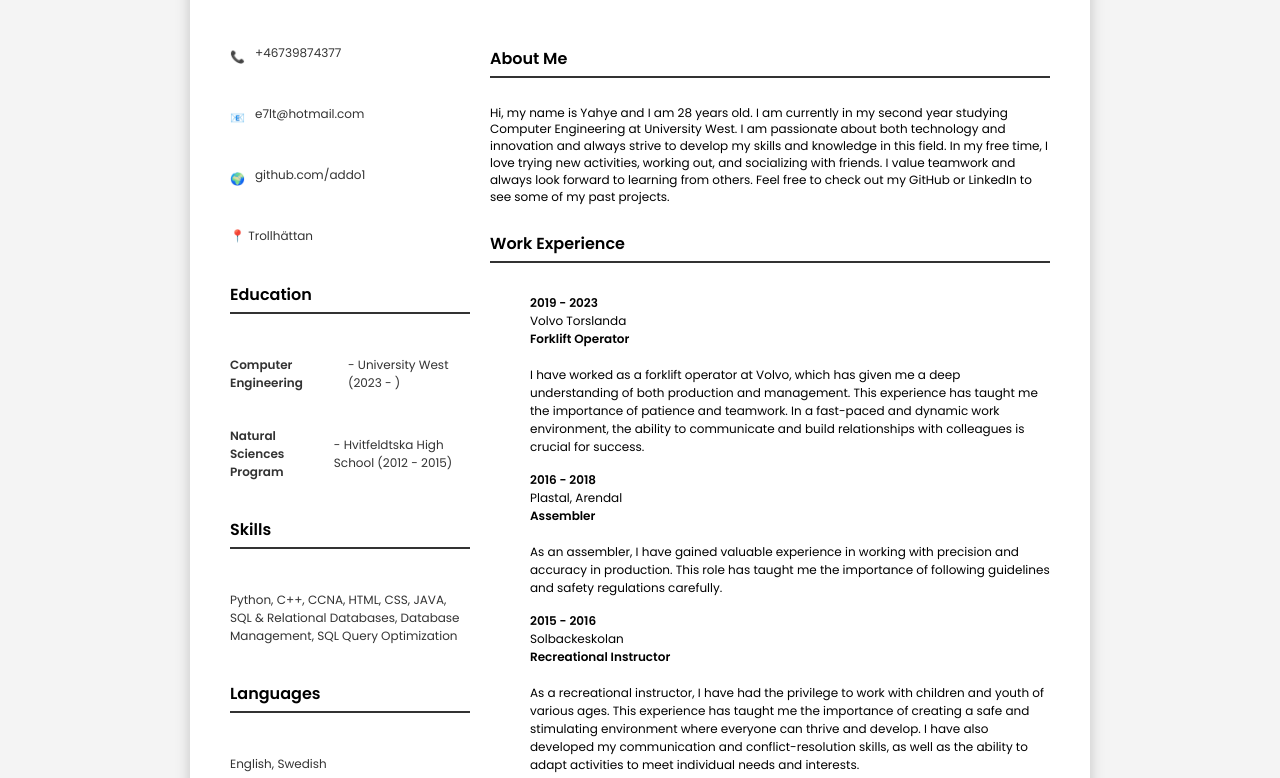
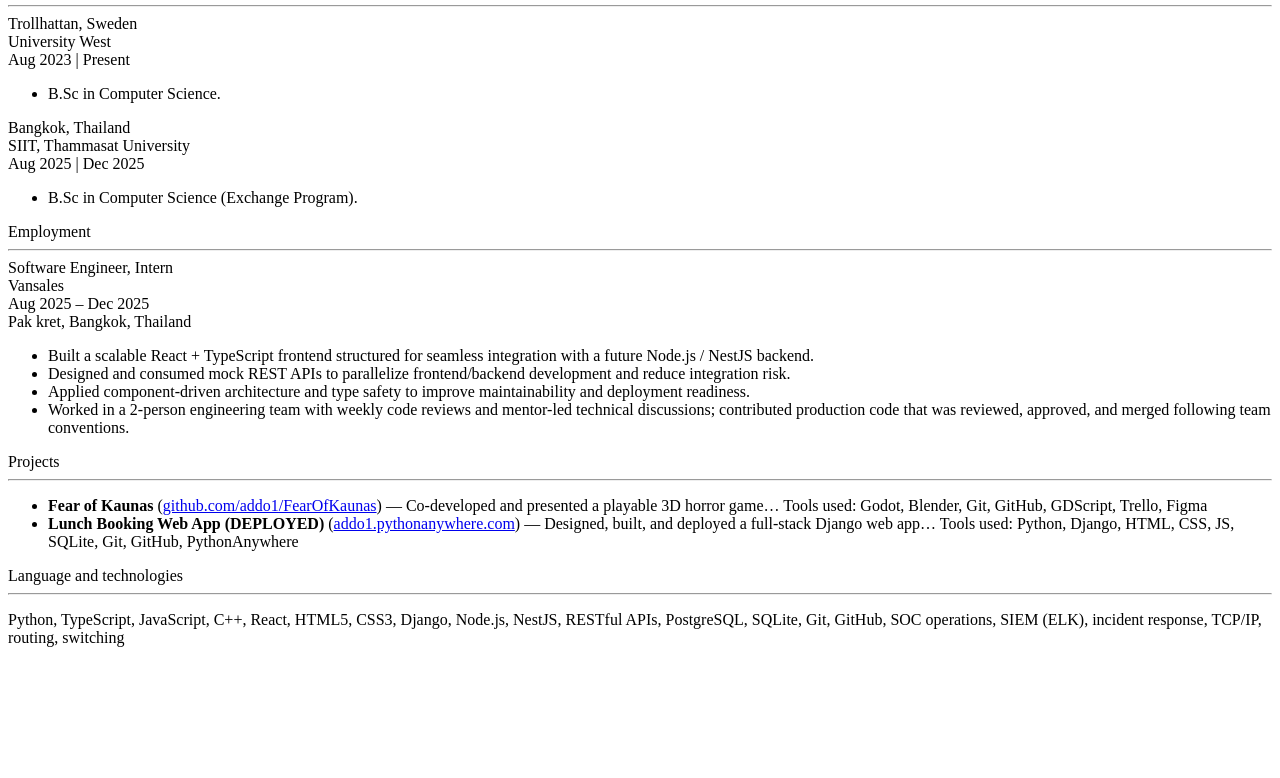
Before and after one commit to addo1/Resume, a plain HTML site: page index.html in a window 1280 px wide. Shown: the part 181-959 px from the top of the page. After the commit the page ends 844 px from the top, so only its background shows below. Drawn offline with Linux system fonts and the light colour scheme.

Commit message:
2026
2026 new cv new me

```diff
--- a/index.html
+++ b/index.html
@@ -1,156 +1,98 @@
-<!DOCTYPE html>
+<!doctype html>
 <html lang="en">
 <head>
-    <meta charset="UTF-8">
-    <meta name="viewport" content="width=device-width, initial-scale=1.0">
-    <title>Yahye Addo - CV</title>
-    <link rel="stylesheet" href="style.css">
-    <style>
-        @import url('https://fonts.googleapis.com/css2?family=Poppins:wght@300;400;600&display=swap');
-
-        body {
-            font-family: 'Poppins', sans-serif;
-            margin: 0;
-            padding: 0;
-            background-color: #f4f4f4;
-            display: flex;
-            justify-content: center;
-        }
-        .cv-container {
-            width: 900px;
-            background: white;
-            box-shadow: 0 0 15px rgba(0, 0, 0, 0.2);
-            border-radius: 8px;
-            overflow: hidden;
-            display: flex;
-            flex-direction: column;
-        }
-        .header {
-            background-color: #f8dfd4;
-            padding: 20px 40px;
-            display: flex;
-            align-items: center;
-        }
-        .header img {
-            width: 100px;
-            border-radius: 50%;
-            margin-right: 20px;
-        }
-        .header-text {
-            display: flex;
-            flex-direction: column;
-        }
-        .header h1 {
-            margin: 0;
-            font-size: 24px;
-            font-weight: bold;
-        }
-        .header p {
-            margin: 5px 0 0;
-            font-size: 14px;
-            color: #666;
-        }
-        .content {
-            display: flex;
-            padding: 40px;
-        }
-        .sidebar {
-            width: 30%;
-            padding-right: 20px;
-            display: flex;
-            flex-direction: column;
-            gap: 15px;
-        }
-        .sidebar p, .sidebar a {
-            color: #333;
-            font-size: 12px;
-            text-decoration: none;
-            display: flex;
-            align-items: center;
-            gap: 10px;
-            margin-bottom: 8px;
-        }
-        .sidebar a:hover {
-            text-decoration: underline;
-        }
-        .main-content {
-            width: 70%;
-            display: flex;
-            flex-direction: column;
-        }
-        h2 {
-            font-size: 16px;
-            font-weight: bold;
-            border-bottom: 2px solid #333;
-            padding-bottom: 5px;
-            margin-bottom: 15px;
-        }
-        .timeline {
-            list-style: none;
-            padding-left: 20px;
-        }
-        .timeline li {
-            margin-bottom: 15px;
-            padding-left: 20px;
-            font-size: 12px;
-            display: flex;
-            flex-direction: column;
-        }
-        .timeline li::before {
-            content: '\25CF'; /* Bullet point */
-            position: absolute;
-            left: 0;
-            top: 5px;
-            font-size: 12px;
-            color: #333;
-        }
-        .expertise {
-            margin-top: 20px;
-        }
-        .expertise p {
-            font-size: 12px;
-            line-height: 1.4;
-        }
-    </style>
+  <meta charset="utf-8" />
+  <meta name="viewport" content="width=device-width, initial-scale=1" />
+  <title>Yahye Addo — Resume</title>
+  <link rel="stylesheet" href="styles.css" />
 </head>
 <body>
-    <div class="cv-container">
-        <div class="header">
-            <img src="profile.jpg" alt="Profile Picture">
-            <div class="header-text">
-                <h1>Yahye Addo</h1>
-                <p>Software Engineer</p>
+  <main class="page">
+    <!-- Header: 3 columns on desktop, stacks on mobile -->
+    <header class="header">
+      <div class="header__left">
+        Gothenburg &amp; Trollhattan<br />
+        +46739874377
       </div>
+
+      <div class="header__center">
+        <h1 class="name">Yahye Addo</h1>
       </div>
-        <div class="content">
-            <div class="sidebar">
-                <p>📞 <a href="tel:+46739874377">+46739874377</a></p>
-                <p>📧 <a href="mailto:e7lt@hotmail.com">e7lt@hotmail.com</a></p>
-                <p>🌍 <a href="https://github.com/addo1" target="_blank">github.com/addo1</a></p>
-                <p>📍 Trollhättan</p>
-                <h2>Education</h2>
-                <p><strong>Computer Engineering</strong> - University West (2023 - )</p>
-                <p><strong>Natural Sciences Program</strong> - Hvitfeldtska High School (2012 - 2015)</p>
-                <h2>Skills</h2>
-                <p>Python, C++, CCNA, HTML, CSS, JAVA, SQL & Relational Databases, Database Management, SQL Query Optimization</p>
-                <h2>Languages</h2>
-                <p>English, Swedish</p>
+
+      <div class="header__right">
+        <a href="mailto:e7lt@hotmail.com">e7lt@hotmail.com</a><br />
+        <a href="https://www.linkedin.com/in/yahye-addo/">linkedin.com/in/yahye-addo</a>
       </div>
-            <div class="main-content">
-                <h2>About Me</h2>
-                <p style="font-size: 12px; line-height: 1.4;">Hi, my name is Yahye and I am 28 years old. I am currently in my second year studying Computer Engineering at University West. I am passionate about both technology and innovation and always strive to develop my skills and knowledge in this field. In my free time, I love trying new activities, working out, and socializing with friends. I value teamwork and always look forward to learning from others. Feel free to check out my GitHub or LinkedIn to see some of my past projects.</p>
-                <h2>Work Experience</h2>
-                <ul class="timeline">
-                    <li><strong>2019 - 2023</strong> Volvo Torslanda<br><strong>Forklift Operator</strong><br>I have worked as a forklift operator at Volvo, which has given me a deep understanding of both production and management. This experience has taught me the importance of patience and teamwork. In a fast-paced and dynamic work environment, the ability to communicate and build relationships with colleagues is crucial for success.</li>
-                    <li><strong>2016 - 2018</strong> Plastal, Arendal<br><strong>Assembler</strong><br>As an assembler, I have gained valuable experience in working with precision and accuracy in production. This role has taught me the importance of following guidelines and safety regulations carefully.</li>
-                    <li><strong>2015 - 2016</strong> Solbackeskolan<br><strong>Recreational Instructor</strong><br>As a recreational instructor, I have had the privilege to work with children and youth of various ages. This experience has taught me the importance of creating a safe and stimulating environment where everyone can thrive and develop. I have also developed my communication and conflict-resolution skills, as well as the ability to adapt activities to meet individual needs and interests.</li>
+    </header>
+
+    <section class="section">
+      <div class="section__title">Education</div>
+      <hr class="rule" />
+
+      <div class="subhead">
+        <div class="subhead__left">Trollhattan, Sweden</div>
+        <div class="subhead__center">University West</div>
+        <div class="subhead__right">Aug 2023 | Present</div>
+      </div>
+      <ul class="bullets">
+        <li>B.Sc in Computer Science.</li>
       </ul>
-                <h2>Expertise</h2>
-                <div class="expertise">
-                    <p style="font-size: 12px; line-height: 1.4;">I specialize in database management, SQL query optimization, and relational database design. My expertise extends to backend development, data structuring, and process automation using Python and Java. I have experience in network security and have obtained CCNA certification, ensuring strong networking knowledge.</p>
+
+      <div class="subhead">
+        <div class="subhead__left">Bangkok, Thailand</div>
+        <div class="subhead__center">SIIT, Thammasat University</div>
+        <div class="subhead__right">Aug 2025 | Dec 2025</div>
       </div>
+      <ul class="bullets">
+        <li>B.Sc in Computer Science (Exchange Program).</li>
+      </ul>
+    </section>
+
+    <section class="section">
+      <div class="section__title">Employment</div>
+      <hr class="rule" />
+
+      <div class="subhead">
+        <div class="subhead__left">Software Engineer, Intern</div>
+        <div class="subhead__center">Vansales</div>
+        <div class="subhead__right">Aug 2025 – Dec 2025</div>
       </div>
-        </div>
-    </div>
+      <div class="subnote">Pak kret, Bangkok, Thailand</div>
+      <ul class="bullets">
+        <li>Built a scalable React + TypeScript frontend structured for seamless integration with a future Node.js / NestJS backend.</li>
+        <li>Designed and consumed mock REST APIs to parallelize frontend/backend development and reduce integration risk.</li>
+        <li>Applied component-driven architecture and type safety to improve maintainability and deployment readiness.</li>
+        <li>Worked in a 2-person engineering team with weekly code reviews and mentor-led technical discussions; contributed production code that was reviewed, approved, and merged following team conventions.</li>
+      </ul>
+    </section>
+
+    <section class="section">
+      <div class="section__title">Projects</div>
+      <hr class="rule" />
+
+      <ul class="bullets">
+        <li>
+          <strong>Fear of Kaunas</strong>
+          (<a href="https://github.com/addo1/FearOfKaunas">github.com/addo1/FearOfKaunas</a>) —
+          Co-developed and presented a playable 3D horror game… Tools used: Godot, Blender, Git, GitHub, GDScript, Trello, Figma
+        </li>
+        <li>
+          <strong>Lunch Booking Web App (DEPLOYED)</strong>
+          (<a href="https://addo1.pythonanywhere.com/">addo1.pythonanywhere.com</a>) —
+          Designed, built, and deployed a full-stack Django web app… Tools used: Python, Django, HTML, CSS, JS, SQLite, Git, GitHub, PythonAnywhere
+        </li>
+      </ul>
+    </section>
+
+    <section class="section">
+      <div class="section__title">Language and technologies</div>
+      <hr class="rule" />
+
+      <p class="skills">
+        Python, TypeScript, JavaScript, C++, React, HTML5, CSS3, Django, Node.js, NestJS, RESTful APIs,
+        PostgreSQL, SQLite, Git, GitHub, SOC operations, SIEM (ELK), incident response, TCP/IP, routing, switching
+      </p>
+    </section>
+  </main>
 </body>
 </html>
--- a/style.css
+++ b/style.css
@@ -1,100 +1,97 @@
-/* Global adjustments for better mobile experience */
-@media screen and (max-width: 768px) {
-    .cv-container {
-        width: 95%;
-        padding: 15px;
-    }
+:root {
+  --page-max: 900px;
+  --pad: 18px;
+  --text: #111;
+  --muted: #333;
+  --rule: #222;
+}
 
-    .header {
-        text-align: center;
-        padding: 20px;
-    }
+* { box-sizing: border-box; }
+body {
+  margin: 0;
+  font-family: "Times New Roman", Times, serif; /* matches your LaTeX vibe */
+  color: var(--text);
+  background: #fff;
+}
 
-    .header img {
-        width: 90px; /* Reduce profile picture size */
-        display: block;
-        margin: 0 auto;
-    }
+.page {
+  max-width: var(--page-max);
+  margin: 0 auto;
+  padding: 24px var(--pad);
+}
 
-    .content {
-        display: flex;
-        flex-direction: column;
-        align-items: center;
-    }
+.header {
+  display: grid;
+  grid-template-columns: 1fr auto 1fr;
+  gap: 12px;
+  align-items: center;
+  margin-bottom: 10px;
+}
+.header__left, .header__right {
+  font-size: 14px;
+}
+.header__right { text-align: right; }
+.name {
+  margin: 0;
+  font-size: 28px;
+  letter-spacing: 0.04em;
+  font-variant: small-caps;
+}
 
-    .sidebar {
-        width: 100%;
-        text-align: center;
-        padding-bottom: 20px;
-    }
+a { color: inherit; text-decoration: none; }
+a:hover { text-decoration: underline; }
 
-    .sidebar p, .sidebar a {
-        font-size: 14px;
-        display: flex;
-        align-items: center;
-        justify-content: center;
-        gap: 8px;
-    }
+.section { margin-top: 14px; }
+.section__title {
+  font-weight: 700;
+  text-transform: uppercase;
+  font-size: 13px;
+  letter-spacing: 0.06em;
+}
+.rule {
+  border: 0;
+  border-top: 1px solid var(--rule);
+  margin: 6px 0 8px;
+}
 
-    .main-content {
-        width: 100%;
-    }
+.subhead {
+  display: grid;
+  grid-template-columns: 1fr 1.4fr 1fr;
+  gap: 12px;
+  font-weight: 700;
+  font-size: 14px;
+  margin-top: 8px;
+}
+.subhead__center { text-align: center; }
+.subhead__right { text-align: right; }
 
-    /* Fixing overlapping issues */
-    .about-me {
-        padding: 10px;
-        font-size: 14px;
-        text-align: justify;
-    }
+.subnote {
+  margin-top: 2px;
+  font-size: 13px;
+  color: var(--muted);
+}
 
-    /* Timeline Adjustments */
-    .timeline {
-        list-style: none;
-        padding-left: 20px;
-        position: relative;
-    }
+.bullets {
+  margin: 6px 0 0 18px;
+  padding: 0;
+  font-size: 14px;
+}
+.bullets li { margin: 3px 0; }
 
-    .timeline::before {
-        content: "";
-        position: absolute;
-        left: 10px;
-        top: 0;
-        width: 2px;
-        height: 100%;
-        background-color: #333;
-    }
+.skills {
+  margin: 6px 0 0;
+  font-size: 14px;
+}
 
-    .timeline li {
-        position: relative;
-        margin-bottom: 20px;
-        padding-left: 25px;
-        font-size: 14px;
-        display: flex;
-        flex-direction: column;
-    }
-
-    .timeline li::before {
-        content: '';
-        position: absolute;
-        left: -3px;
-        top: 5px;
-        width: 8px;
-        height: 8px;
-        background-color: #fff;
-        border: 2px solid #333;
-        border-radius: 50%;
-    }
-
-    /* Fixing spacing for text alignment */
-    .work-experience {
-        padding: 10px;
-    }
-
-    .education {
-        padding: 10px;
-    }
-
-    .skills {
-        padding: 10px;
-    }
+/* Responsive: stack columns cleanly */
+@media (max-width: 720px) {
+  .header {
+    grid-template-columns: 1fr;
+    text-align: left;
+  }
+  .header__right { text-align: left; }
+  .subhead {
+    grid-template-columns: 1fr;
+  }
+  .subhead__center, .subhead__right { text-align: left; }
 }
```
Lines whose indentation alone changed are shown as unchanged.
